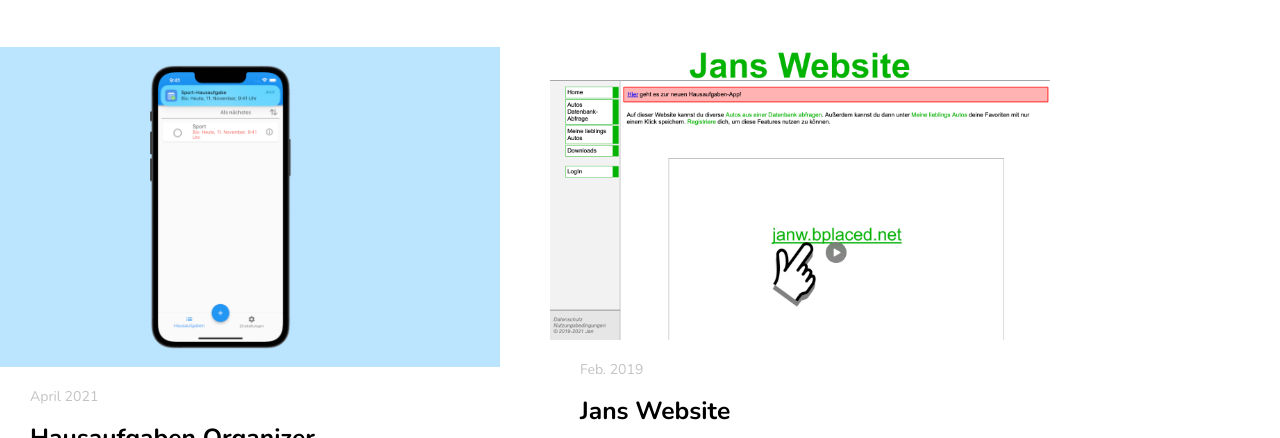
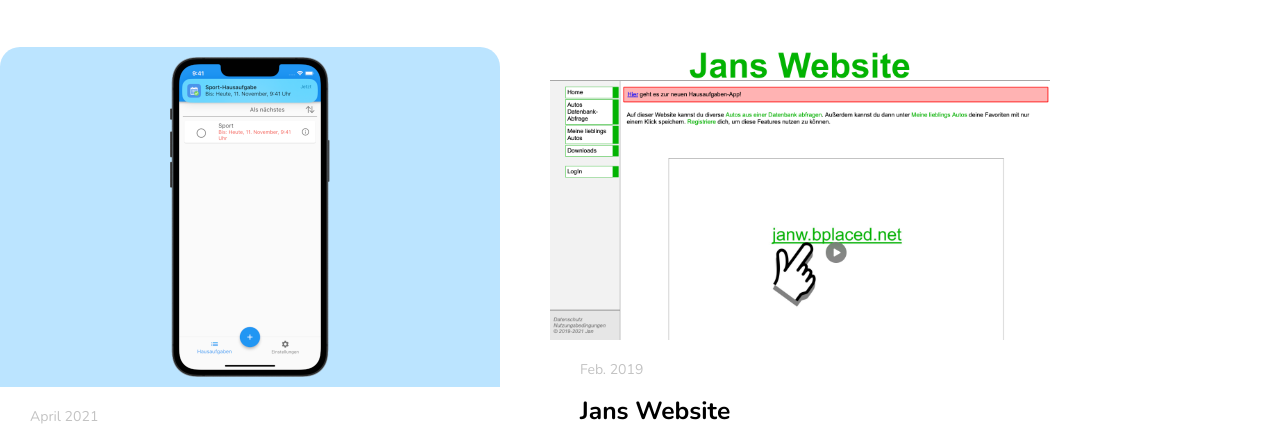
Before and after one commit to jan-wms/portfolio-website, a Gatsby site: page / in a window 1280 px wide. Shown: the part 63-501 px from the top of the page. Built offline with nearby package versions, Linux system fonts and the light colour scheme; Gatsby itself is replaced by a stand-in of ours.

Commit message:
2023-03-11

```diff
--- a/src/components/projects/projectCard.jsx
+++ b/src/components/projects/projectCard.jsx
@@ -31,7 +31,7 @@
   function getNodeIndex() {
     var r = 0
     allImageData.allFile.edges.map((item, index) => {
-      if (item.node.relativePath === projectInformation.imageSection.image.substr(1)) {
+      if (item.node.relativePath === projectInformation.image.substr(1)) {
         r = index;
       }
     });
@@ -56,8 +56,8 @@
         duration: 0.8,
         bounce: 0.1,
       }}>
-      <div className={styles.imageSection} style={{ backgroundColor: projectInformation.imageSection.color, padding: projectInformation.imageSection.isFullscreen ? '0' : '10px 0px 10px 0px' }}>
-        <GatsbyImage image={allImageData.allFile.edges[getNodeIndex()].node.childImageSharp.gatsbyImageData} alt={projectInformation.title} style={{ height: projectInformation.imageSection.isFullscreen ? '100%' : 'auto', maxHeight: projectInformation.imageSection.isFullscreen ? '100%' : '300px', maxWidth: projectInformation.imageSection.isFullscreen ? '100%' : '90%', aspectRatio: `${allImageData.allFile.edges[getNodeIndex()].node.childImageSharp.original.width}/${allImageData.allFile.edges[getNodeIndex()].node.childImageSharp.original.height}` }} imgStyle={{ borderRadius: `${projectInformation.imageSection.isFullscreen ? '20px 20px 0 0' : ''}`, }} />
+      <div className={styles.imageSection}>
+        <GatsbyImage image={allImageData.allFile.edges[getNodeIndex()].node.childImageSharp.gatsbyImageData} alt={projectInformation.title} style={{ height: '100%', maxHeight: '100%', maxWidth: '100%', aspectRatio: `${allImageData.allFile.edges[getNodeIndex()].node.childImageSharp.original.width}/${allImageData.allFile.edges[getNodeIndex()].node.childImageSharp.original.height}` }} imgStyle={{ borderRadius: '20px 20px 0 0' }} />
       </div>
       <section className={styles.content}>
         <section>
--- a/src/components/projects/projects.jsx
+++ b/src/components/projects/projects.jsx
@@ -27,11 +27,7 @@
           date
           title
           description
-          imageSection {
-            image
-            color
-            isFullscreen
-          }
+          image
           linkSection {
             url
             appstoreUrl
--- a/static/projects/hausaufgaben-organizer.json
+++ b/static/projects/hausaufgaben-organizer.json
@@ -2,11 +2,7 @@
   "date": "2021-04-07T10:38:19.378Z",
   "title": "Hausaufgaben Organizer",
   "description": "Eine App zum einfachen Erstellen und Verwalten von Hausaufgaben mit integrierter Stundenplanerkennung.",
-  "imageSection": {
-    "image": "/assets/hausaufgabenOrganizer.png",
-    "color": "#bbe4ff",
-    "isFullscreen": false
-  },
+  "image": "/assets/hausaufgabenOrganizer.png",
   "linkSection": {
     "url": "http://janw.bplaced.net/",
     "appstoreUrl": "https://apps.apple.com/de/app/hausaufgaben-organizer/id1559564513",
--- a/static/projects/jans-website.json
+++ b/static/projects/jans-website.json
@@ -2,11 +2,7 @@
   "date": "2019-02-08T11:55:33.092Z",
   "description": "Eine Website zum Abfragen verschiedener Automodelle aus einer MySQL Datenbank. Projekt aus dem Informatikunterricht.",
   "title": "Jans Website",
-  "imageSection": {
-    "image": "/assets/auto-website.png",
-    "isFullscreen": true,
-    "color": "#ffffff"
-  },
+  "image": "/assets/auto-website.png",
   "linkSection": {
     "url": "http://janw.bplaced.net/autos/"
   }
--- a/static/projects/navigation-app.json
+++ b/static/projects/navigation-app.json
@@ -2,11 +2,7 @@
   "date": "2022-03-31T13:20:38.507Z",
   "title": "Navi App",
   "description": "Navigationsapp mit SwiftUI auf Basis des Dijkstra-Algorhythmus.",
-  "imageSection": {
-    "image": "/assets/dijkstra.png",
-    "color": "#6fc7a6",
-    "isFullscreen": false
-  },
+  "image": "/assets/dijkstra.png",
   "linkSection": {
     "url": "https://github.com/jan2210/Dijkstra2/"
   }
--- a/static/projects/portfolio-website.json
+++ b/static/projects/portfolio-website.json
@@ -2,11 +2,7 @@
   "date": "2022-11-04T10:43:13.250Z",
   "title": "Portfolio-Website",
   "description": "Portfolio-Website erstellt mit Gatsby Js und Netlify CMS.",
-  "imageSection": {
-    "image": "/assets/portfolio-website.png",
-    "color": "#000000",
-    "isFullscreen": true
-  },
+  "image": "/assets/portfolio-website.png",
   "linkSection": {
     "url": "https://wermeckes.com/"
   }
```
Also changed, not shown: static/admin/config.yml (+1 -9 lines).
